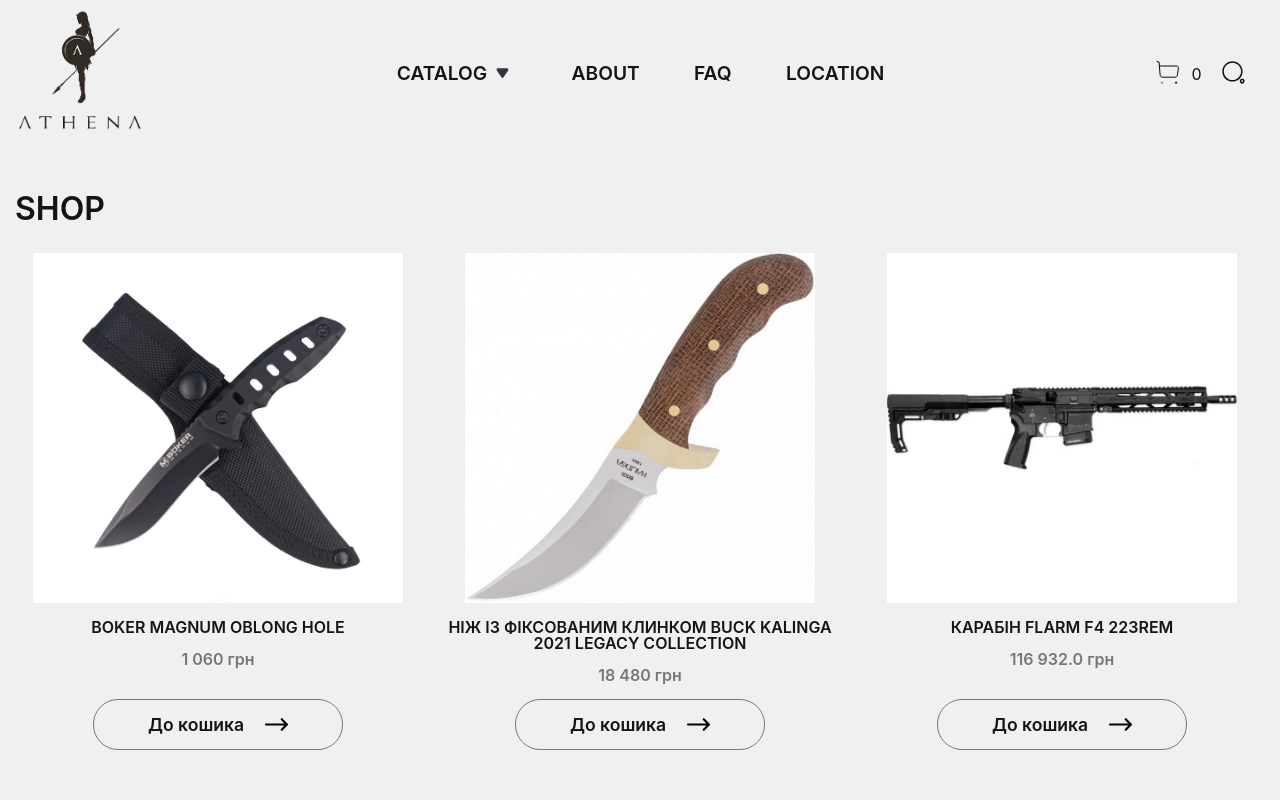
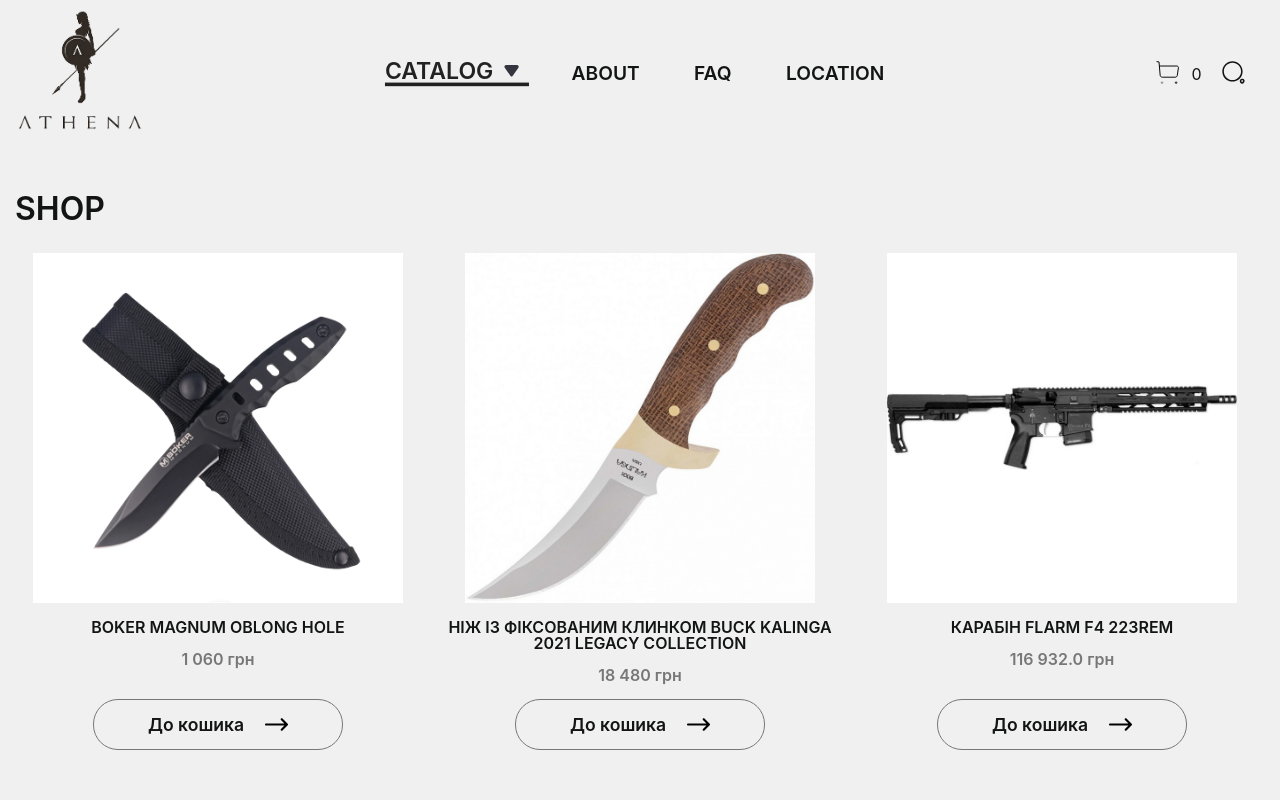
Before and after one commit to Maria-ukr/rifles, a React (Vite) app: page /catalog in a window 1280 px wide. Shown: the top 800 px of the page. Built offline with nearby package versions, Linux system fonts and the light colour scheme.

Commit message:
fixed NavLink

```diff
--- a/src/App.css
+++ b/src/App.css
@@ -5,3 +5,9 @@
   display: flex;
   flex-direction: column;
 }
+
+a.active {
+  transform: scale(1.2);
+  color: var(--bold);
+  border-bottom: 3px solid var(--bold);
+}
--- a/src/components/Menu/Menu.jsx
+++ b/src/components/Menu/Menu.jsx
@@ -1,5 +1,6 @@
 import { useEffect, useRef, useState } from 'react';
-import { Link } from 'react-router-dom';
+import { NavLink, Link } from 'react-router-dom';
+import clsx from 'classnames';
 import s from './Menu.module.scss';
 import bannerImg from '@/assets/images/banner.jpg';
 import ButtonArrow from '@/ui/ButtonArrow/ButtonArrow';
@@ -26,9 +27,9 @@
     <nav className={s.nav}>
       <ul className={s['menu-list']}>
         <li ref={refMenu} className={s['item-menu']}>
-          <Link to='/catalog' className={s.catalog}>
+          <NavLink to='/catalog' className={({isActive}) => (clsx(isActive && 'active', s.catalog))}>
             Catalog
-          </Link>
+          </NavLink>
           {show && (
             <div className={s.container}>
               <div className={s.grid} ref={refBlock}>
@@ -54,13 +55,13 @@
           )}
         </li>
         <li className={s['item-menu']}>
-          <Link to='/about'>About</Link>
+          <NavLink to='/about' className={({isActive}) => isActive && 'active'}>About</NavLink>
         </li>
         <li className={s['item-menu']}>
-          <Link to='/faq'>FAQ</Link>
+          <NavLink to='/faq' className={({isActive}) => isActive && 'active'}>FAQ</NavLink>
         </li>
         <li className={s['item-menu']}>
-          <Link to='/location'>Location</Link>
+          <NavLink to='/location' className={({isActive}) => isActive && 'active'}>Location</NavLink>
         </li>
       </ul>
     </nav>
--- a/src/components/productPreview/ProductPreview.module.scss
+++ b/src/components/productPreview/ProductPreview.module.scss
@@ -1,3 +1,7 @@
+.container {
+  padding-top: 50px;
+  padding-bottom: 50px;
+}
 .wrap {
   display: flex;
   justify-content: space-between;
--- a/src/components/productPreview/ProductPreview.tsx
+++ b/src/components/productPreview/ProductPreview.tsx
@@ -25,7 +25,7 @@
   const [hover, setHover] = useState(null);
   const [tab, setTab] = useState('desc');
   return (
-    <Container>
+    <Container className={s.container}>
       <div className={s.wrap}>
         <div className={s.image}>
           <img src={`${STATIC_FOLDER}images/products/${id}.png`} alt={name} />
--- a/src/pages/Catalog/Catalog.jsx
+++ b/src/pages/Catalog/Catalog.jsx
@@ -1,4 +1,4 @@
-import { Link, useLoaderData } from 'react-router-dom';
+import { Link, useLoaderData, useMatches } from 'react-router-dom';
 import Header from '@/layout/Header/Header';
 import Footer from '@/layout/Footer/Footer';
 import Container from '@/ui/Container/Container';
@@ -9,6 +9,7 @@
 function Catalog() {
   const { STATIC_FOLDER } = CONSTANTS;
   const products = useLoaderData();
+  const [path] = useMatches()
 
   return (
     <>
@@ -18,7 +19,7 @@
         <ul className={s.wrap}>
           {products.products.map((elem) => (
             <li key={elem.id} className={s.item}>
-              <Link to={`/${elem.id}`} className={s.link}>
+              <Link to={`${path.pathname}/${elem.id}`} className={s.link}>
                 <div className={s.image}>
                   <img
                     src={`${STATIC_FOLDER}images/products/${elem.id}.png`}
--- a/src/pages/Product/Product.jsx
+++ b/src/pages/Product/Product.jsx
@@ -1,18 +1,17 @@
 import { useLoaderData, useParams } from 'react-router-dom';
 import Header from '@/layout/Header/Header';
 import Footer from '@/layout/Footer/Footer';
-import ProductPreview from '@/components/productPreview/ProductPreview';
+import ProductPreview from '@/components/ProductPreview/ProductPreview';
 
 function Product() {
   const { productId } = useParams();
   const { products } = useLoaderData();
-  console.log('products', products)
+  console.log('products', products);
   const product = products.filter((elem) => elem.id === productId);
-  console.log('product', product)
+  console.log('product', product);
   return (
     <>
       <Header />
-      <h1>Product: {productId}</h1>
       <ProductPreview item={product[0]} />
       <Footer />
     </>
```
Also changed, not shown: src/routes/root.jsx (+18 -10 lines).
